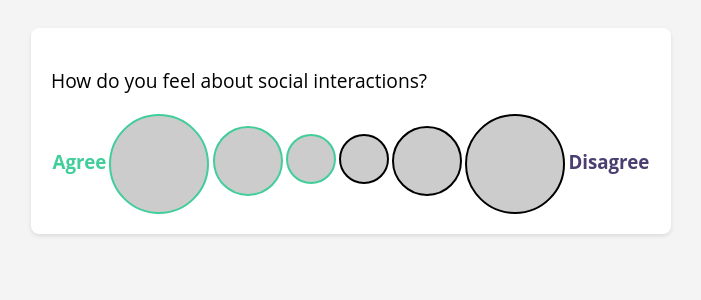
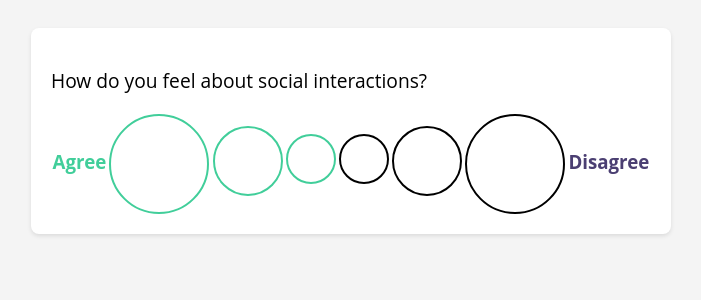
Before and after one commit to Nimeesh-Patel/Estrolity, a PHP site: page /nim_quiz.html in a window 1280 px wide. Shown: the top 300 px of the page, without its empty margins (289-990 px from the left). Run offline with PHP 8.4, Linux system fonts and the light colour scheme.

Commit message:
background color change circles quiz

```diff
--- a/nim_quiz.css
+++ b/nim_quiz.css
@@ -30,7 +30,7 @@ body {
     height: 100px;
     border-radius: 50%;
     border-color: #41ce9a;
-    background-color: #ccc;
+    background-color: #fff;
     cursor: pointer;
     transition: background-color 0.3s;
 }
@@ -40,7 +40,6 @@ body {
     background-color: #41ce9a;
 }
 
-
 .option-circle-2{
     border: 0.5;
     border-style: solid;;
@@ -48,7 +47,7 @@ body {
     height: 70px;
     border-radius: 50%;
     border-color: #41ce9a;
-    background-color: #ccc;
+    background-color: #fff;
     cursor: pointer;
     transition: background-color 0.3s;
     margin-top: 12px;
@@ -66,7 +65,7 @@ body {
     height: 50px;
     border-radius: 50%;
     border-color: #41ce9a;
-    background-color: #ccc;
+    background-color: #fff;
     cursor: pointer;
     transition: background-color 0.3s;
     margin-top: 20px;
@@ -83,7 +82,7 @@ body {
     width: 50px;
     height: 50px;
     border-radius: 50%;
-    background-color: #ccc;
+    background-color: #fff;
     cursor: pointer;
     transition: background-color 0.3s;
     margin-top: 20px;
@@ -100,7 +99,7 @@ body {
     width: 70px;
     height: 70px;
     border-radius: 50%;
-    background-color: #ccc;
+    background-color: #fff;
     cursor: pointer;
     transition: background-color 0.3s;
     margin-top: 12px;
@@ -117,7 +116,7 @@ body {
     width: 100px;
     height: 100px;
     border-radius: 50%;
-    background-color: #ccc;
+    background-color: #fff;
     cursor: pointer;
     transition: background-color 0.3s;
 }
```
